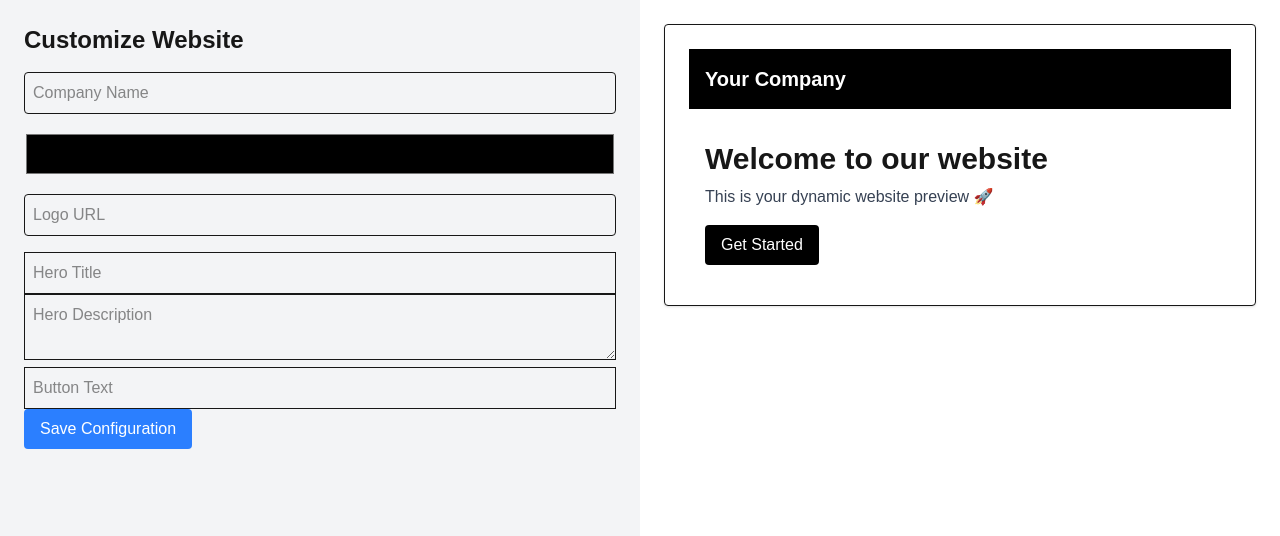
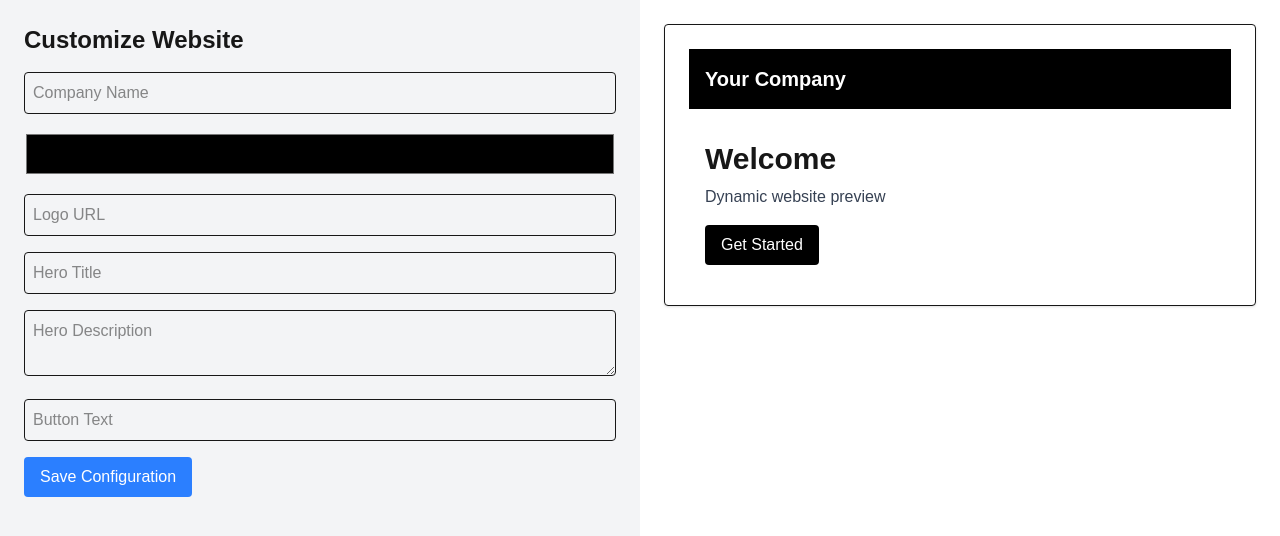
Before and after one commit to shubhamyadav-0/website-builder-frontend, a Next.js app: page / in a window 1280 px wide. Shown: the top 536 px of the page. Built offline with nearby package versions, Linux system fonts and the light colour scheme; no server answers.

Commit message:
refactor: modularize frontend with preview component and api service layer

```diff
--- a/src/app/page.tsx
+++ b/src/app/page.tsx
@@ -1,6 +1,9 @@
 "use client";
 
 import { useEffect, useState } from "react";
+
+import PreviewCard from "../components/PreviewCard";
+import { saveConfig, getConfig } from "../services/api";
 
 export default function Home() {
   const [companyName, setCompanyName] = useState("");
@@ -13,8 +16,7 @@ export default function Home() {
   useEffect(() => {
     const fetchConfig = async () => {
       try {
-        const response = await fetch("http://localhost:5000/get-config");
-        const data = await response.json();
+        const data = await getConfig();
 
         if (data) {
           setCompanyName(data.company_name || "");
@@ -32,31 +34,24 @@ export default function Home() {
     fetchConfig();
   }, []);
 
-  //  NEW FUNCTION (API CALL)
   const handleSave = async () => {
     try {
-      const response = await fetch("http://localhost:5000/save-config", {
-        method: "POST",
-        headers: {
-          "Content-Type": "application/json",
-        },
-        body: JSON.stringify({
+      const data = await saveConfig({
         companyName,
         color,
         logoUrl,
         heroTitle,
         heroDescription,
         buttonText,
-        }),
       });
 
-      const data = await response.json();
       console.log("Saved:", data);
 
-      alert("Data saved successfully ");
+      alert("Data saved successfully");
     } catch (error) {
       console.error("Error:", error);
-      alert("Error saving data ");
+
+      alert("Error saving data");
     }
   };
 
@@ -64,7 +59,9 @@ export default function Home() {
     <div className="min-h-screen flex flex-col md:flex-row">
       {/* LEFT SIDE - FORM */}
       <div className="w-full md:w-1/2 p-6 bg-gray-100">
-        <h2 className="text-2xl font-bold mb-4">Customize Website</h2>
+        <h2 className="text-2xl font-bold mb-4">
+          Customize Website
+        </h2>
 
         <input
           type="text"
@@ -92,27 +89,26 @@ export default function Home() {
         <input
           type="text"
           placeholder="Hero Title"
+          className="w-full p-2 mb-4 border rounded"
           value={heroTitle}
           onChange={(e) => setHeroTitle(e.target.value)}
-          className="border p-2 w-full"
         />
 
         <textarea
           placeholder="Hero Description"
+          className="w-full p-2 mb-4 border rounded"
           value={heroDescription}
           onChange={(e) => setHeroDescription(e.target.value)}
-          className="border p-2 w-full"
         />
 
         <input
           type="text"
           placeholder="Button Text"
+          className="w-full p-2 mb-4 border rounded"
           value={buttonText}
           onChange={(e) => setButtonText(e.target.value)}
-          className="border p-2 w-full"
         />
 
-        {/*  SAVE BUTTON */}
         <button
           onClick={handleSave}
           className="bg-blue-500 text-white px-4 py-2 rounded"
@@ -123,34 +119,14 @@ export default function Home() {
 
       {/* RIGHT SIDE - PREVIEW */}
       <div className="w-full md:w-1/2 p-6">
-        <div className="border rounded shadow p-6">
-          <div
-            className="flex items-center gap-4 p-4"
-            style={{ backgroundColor: color }}
-          >
-            {logoUrl && <img src={logoUrl} alt="logo" className="h-10" />}
-            <h1 className="text-white text-xl font-bold">
-              {companyName || "Your Company"}
-            </h1>
-          </div>
-
-          <div className="p-4">
-            <h1 className="text-3xl font-bold mt-4">
-              {heroTitle || "Welcome to our website"}
-            </h1>
-
-            <p className="mt-2 text-gray-700">
-              {heroDescription || "This is your dynamic website preview 🚀"}
-            </p>
-
-            <button
-              className="mt-4 px-4 py-2 text-white rounded"
-              style={{ backgroundColor: color }}
-            >
-              {buttonText || "Get Started"}
-            </button>
-          </div>
-        </div>
+        <PreviewCard
+          companyName={companyName}
+          color={color}
+          logoUrl={logoUrl}
+          heroTitle={heroTitle}
+          heroDescription={heroDescription}
+          buttonText={buttonText}
+        />
       </div>
     </div>
   );
--- /dev/null
+++ b/src/components/PreviewCard.tsx
@@ -0,0 +1,51 @@
+type PreviewProps = {
+  companyName: string;
+  color: string;
+  logoUrl: string;
+  heroTitle: string;
+  heroDescription: string;
+  buttonText: string;
+};
+
+export default function PreviewCard({
+  companyName,
+  color,
+  logoUrl,
+  heroTitle,
+  heroDescription,
+  buttonText,
+}: PreviewProps) {
+  return (
+    <div className="border rounded shadow p-6">
+      <div
+        className="flex items-center gap-4 p-4"
+        style={{ backgroundColor: color }}
+      >
+        {logoUrl && (
+          <img src={logoUrl} alt="logo" className="h-10" />
+        )}
+
+        <h1 className="text-white text-xl font-bold">
+          {companyName || "Your Company"}
+        </h1>
+      </div>
+
+      <div className="p-4">
+        <h1 className="text-3xl font-bold mt-4">
+          {heroTitle || "Welcome"}
+        </h1>
+
+        <p className="mt-2 text-gray-700">
+          {heroDescription || "Dynamic website preview"}
+        </p>
+
+        <button
+          className="mt-4 px-4 py-2 text-white rounded"
+          style={{ backgroundColor: color }}
+        >
+          {buttonText || "Get Started"}
+        </button>
+      </div>
+    </div>
+  );
+}
--- /dev/null
+++ b/src/services/api.ts
@@ -0,0 +1,18 @@
+const API_URL = "http://localhost:5000";
+
+export const saveConfig = async (data: unknown) => {
+  const response = await fetch(`${API_URL}/save-config`, {
+    method: "POST",
+    headers: {
+      "Content-Type": "application/json",
+    },
+    body: JSON.stringify(data),
+  });
+
+  return response.json();
+};
+
+export const getConfig = async () => {
+  const response = await fetch(`${API_URL}/get-config`);
+  return response.json();
+};
```
Also changed, not shown: src/components/ConfigForm.tsx (added), src/components/HeroSection.tsx (added). Lines whose indentation alone changed are shown as unchanged.
